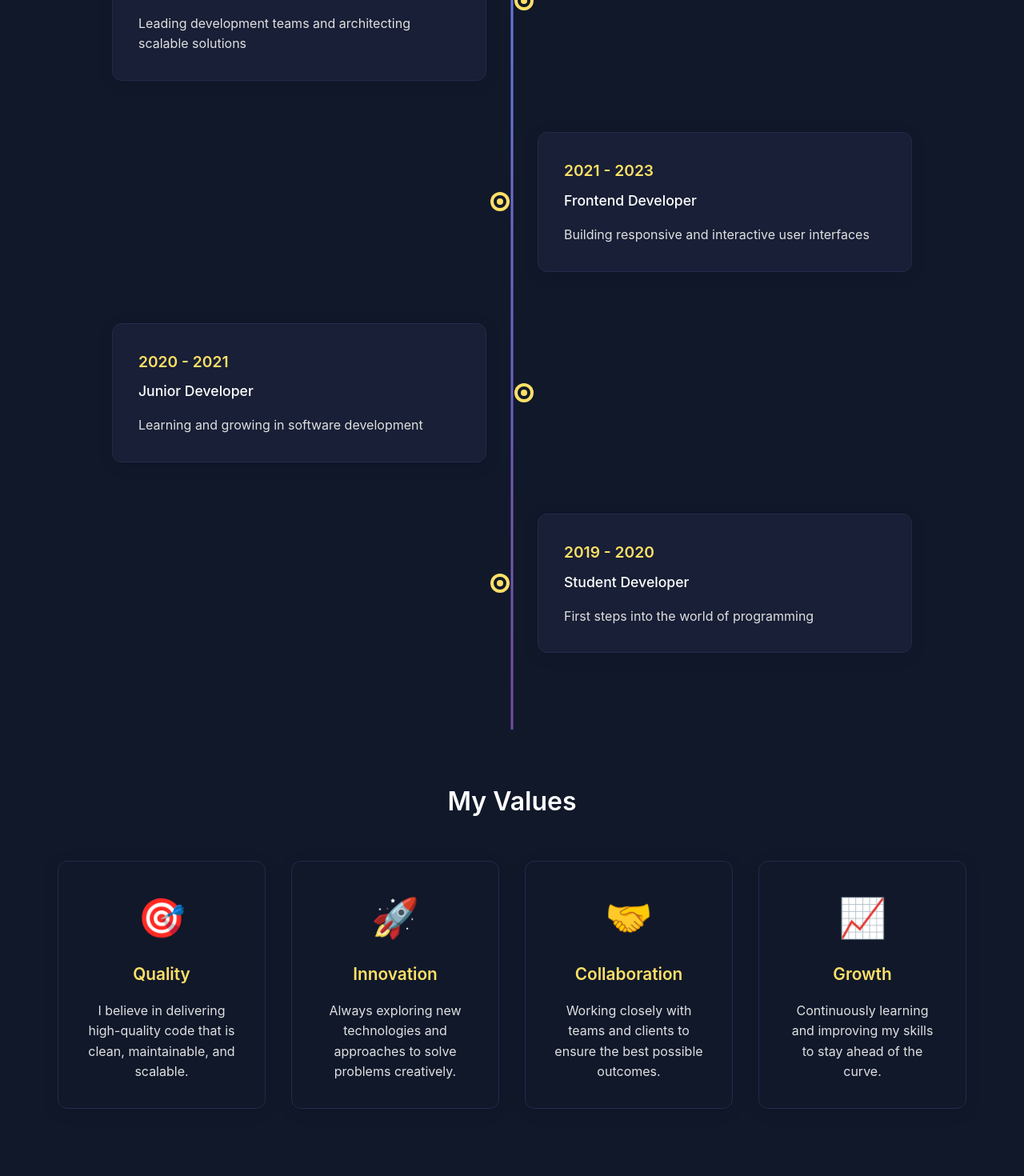
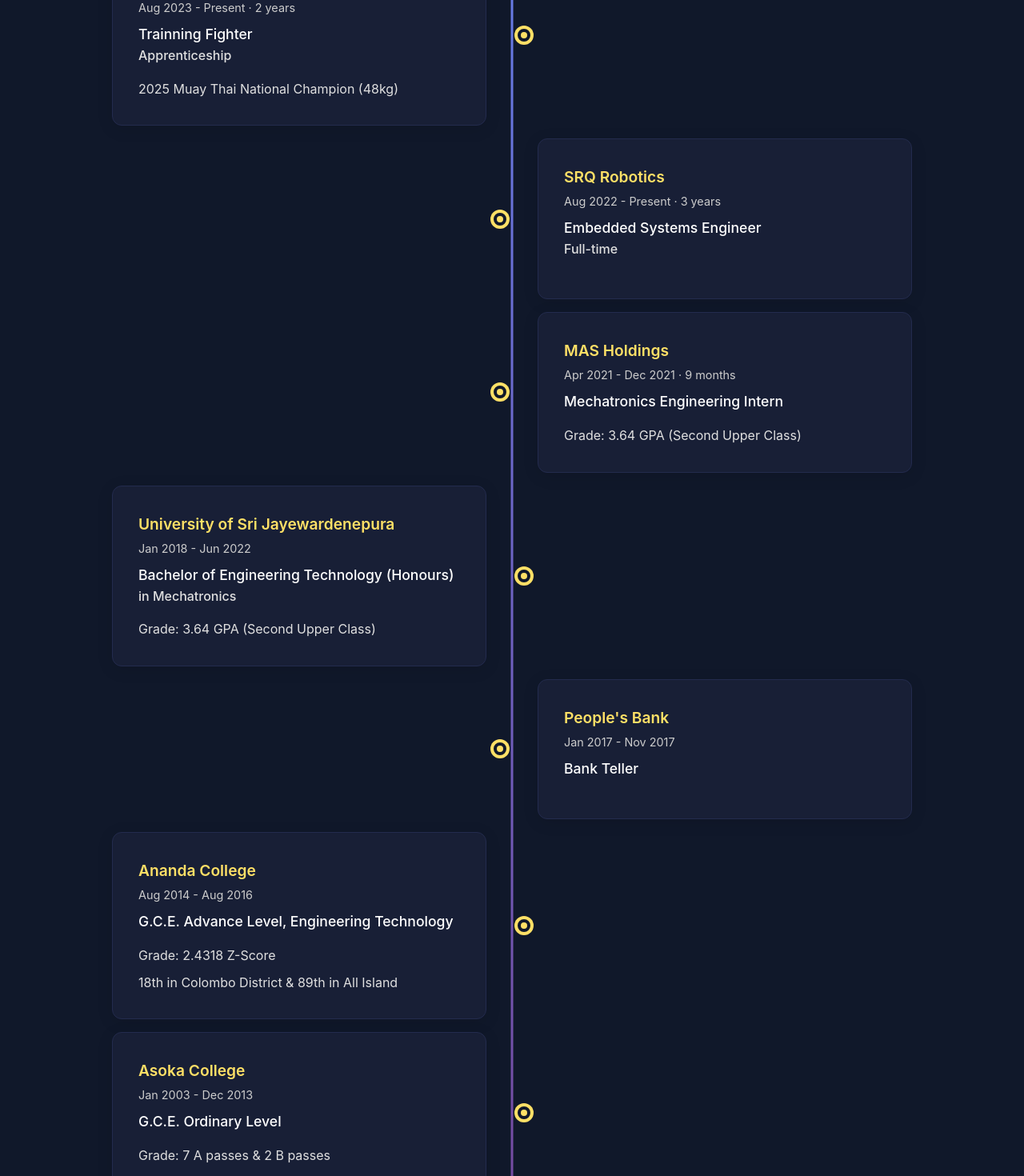
Before and after one commit to Pasindu-Vihangana/pasindu-vihangana.github.io, a React (Vite) app: page /pasindu-vihangana.github.io/about in a window 1280 px wide. Shown: the part 1330-2800 px from the top of the page at 80% size. Built offline with nearby package versions, Linux system fonts and the light colour scheme.

Commit message:
about me updated

```diff
--- a/src/components/About.css
+++ b/src/components/About.css
@@ -193,6 +193,7 @@
   padding: 6rem 0;
   background: var(--color-bg);
   color: #fff;
+  overflow: visible;
 }
 
 .timeline-container {
@@ -200,6 +201,8 @@
   max-width: 1000px;
   margin: 0 auto;
   padding: 2rem 0;
+  min-height: auto;
+  overflow: visible;
 }
 
 .timeline-line {
@@ -210,11 +213,12 @@
   width: 3px;
   background: linear-gradient(135deg, #667eea 0%, #764ba2 100%);
   transform: translateX(-50%);
+  height: 100%;
 }
 
 .timeline-item {
   position: relative;
-  margin-bottom: 4rem;
+  margin-bottom: 1rem;
   opacity: 0;
   transform: translateY(50px);
   transition: all 0.6s ease;
@@ -277,6 +281,13 @@
   margin: 0 0 0.5rem 0;
 }
 
+.timeline-card h4 p {
+  font-size: 0.9rem;
+  font-weight: 400;
+  color: #ccc;
+  margin: 0.2rem 0 0.5rem 0;
+}
+
 .timeline-card h5 {
   font-size: 1.1rem;
   font-weight: 500;
@@ -288,7 +299,11 @@
   font-size: 1rem;
   line-height: 1.6;
   color: #e0e0e0;
-  margin: 0;
+  margin: 0 0 0.5rem 0;
+}
+
+.timeline-card p:last-child {
+  margin-bottom: 0;
 }
 
 @media (max-width: 768px) {
--- a/src/components/About.jsx
+++ b/src/components/About.jsx
@@ -19,7 +19,29 @@ const About = () => {
     const timelineItems = timelineRef.current?.querySelectorAll('.timeline-item');
     timelineItems?.forEach((item) => observer.observe(item));
 
-    return () => observer.disconnect();
+    // Set timeline line height dynamically
+    const updateTimelineHeight = () => {
+      if (timelineRef.current) {
+        const timelineLine = timelineRef.current.querySelector('.timeline-line');
+        const timelineItems = timelineRef.current.querySelectorAll('.timeline-item');
+        if (timelineLine && timelineItems.length > 0) {
+          const lastItem = timelineItems[timelineItems.length - 1];
+          const lastItemBottom = lastItem.offsetTop + lastItem.offsetHeight;
+          timelineLine.style.height = `${lastItemBottom}px`;
+        }
+      }
+    };
+
+    // Update height after a short delay to ensure all content is rendered
+    setTimeout(updateTimelineHeight, 100);
+
+    // Update height on window resize
+    window.addEventListener('resize', updateTimelineHeight);
+
+    return () => {
+      observer.disconnect();
+      window.removeEventListener('resize', updateTimelineHeight);
+    };
   }, []);
 
   return (
@@ -35,7 +57,7 @@ const About = () => {
 
               <h3>What I Do</h3>
               <p>
-                I specialize in embedded firmware development, PCB layout design, and IoT integration. From low-level C/C++ programming to  and debugging, I bring ideas to life by combining deep technical knowledge with creativity and attention to detail.
+                I specialize in embedded firmware development, PCB layout design, and IoT integration. From low-level C/C++ programming to cross-platform application developing and debugging, I bring ideas to life by combining deep technical knowledge with creativity and attention to detail.
               </p>
 
               <div className="about-stats">
@@ -58,7 +80,7 @@ const About = () => {
             <div className="about-image">
               <div className="image-container">
                 <div className="portrait-image">
-                  <img src="/path-to-your-portrait.jpg" alt="Pasindu Vihangana" />
+                <img src="assets/about/portrait.jpg" alt="Pasindu Vihangana"/>
                 </div>
               </div>
             </div>
@@ -70,7 +92,7 @@ const About = () => {
         <div className="about-container">
           <div className="section-header">
             <h2 className="section-title">My Journey</h2>
-            <p className="section-subtitle">Professional experience and Educational milestones</p>
+            <p className="section-subtitle">Professional Experience and Educational Milestones</p>
           </div>
 
           <div className="timeline-container" ref={timelineRef}>
@@ -80,9 +102,9 @@ const About = () => {
               <div className="timeline-content">
                 <div className="timeline-dot"></div>
                 <div className="timeline-card">
-                  <h4>2023 - Present</h4>
-                  <h5>Senior Full Stack Developer</h5>
-                  <p>Leading development teams and architecting scalable solutions</p>
+                  <h4>Vanquish Muay Thai & Fitness<p>Aug 2023 - Present · 2 years</p></h4>
+                  <h5>Trainning Fighter <p>Apprenticeship</p></h5>
+                  <p>2025 Muay Thai National Champion (48kg)</p>
                 </div>
               </div>
             </div>
@@ -91,9 +113,19 @@ const About = () => {
               <div className="timeline-content">
                 <div className="timeline-dot"></div>
                 <div className="timeline-card">
-                  <h4>2021 - 2023</h4>
-                  <h5>Frontend Developer</h5>
-                  <p>Building responsive and interactive user interfaces</p>
+                  <h4>SRQ Robotics<p>Aug 2022 - Present · 3 years</p></h4>
+                  <h5>Embedded Systems Engineer <p>Full-time</p></h5>
+                </div>
+              </div>
+            </div>
+
+            <div className="timeline-item right">
+              <div className="timeline-content">
+                <div className="timeline-dot"></div>
+                <div className="timeline-card">
+                  <h4>MAS Holdings <p>Apr 2021 - Dec 2021 · 9 months</p></h4>
+                  <h5>Mechatronics Engineering Intern</h5>
+                  <p>Grade: 3.64 GPA (Second Upper Class)</p>
                 </div>
               </div>
             </div>
@@ -102,9 +134,9 @@ const About = () => {
               <div className="timeline-content">
                 <div className="timeline-dot"></div>
                 <div className="timeline-card">
-                  <h4>2020 - 2021</h4>
-                  <h5>Junior Developer</h5>
-                  <p>Learning and growing in software development</p>
+                  <h4>University of Sri Jayewardenepura<p>Jan 2018 - Jun 2022</p></h4>
+                  <h5>Bachelor of Engineering Technology (Honours)<p>in Mechatronics</p></h5>
+                  <p>Grade: 3.64 GPA (Second Upper Class)</p>
                 </div>
               </div>
             </div>
@@ -113,9 +145,32 @@ const About = () => {
               <div className="timeline-content">
                 <div className="timeline-dot"></div>
                 <div className="timeline-card">
-                  <h4>2019 - 2020</h4>
-                  <h5>Student Developer</h5>
-                  <p>First steps into the world of programming</p>
+                  <h4>People's Bank <p>Jan 2017 - Nov 2017</p></h4>
+                  <h5>Bank Teller</h5>
+                </div>
+              </div>
+            </div>
+
+            <div className="timeline-item left">
+              <div className="timeline-content">
+                <div className="timeline-dot"></div>
+                <div className="timeline-card">
+                  <h4>Ananda College<p>Aug 2014 - Aug 2016</p></h4>
+                  <h5>G.C.E. Advance Level, Engineering Technology</h5>
+                  <p>Grade: 2.4318 Z-Score</p>
+                  <p>18th in Colombo District & 89th in All Island</p>
+                </div>
+              </div>
+            </div>
+
+
+            <div className="timeline-item left">
+              <div className="timeline-content">
+                <div className="timeline-dot"></div>
+                <div className="timeline-card">
+                  <h4>Asoka College<p>Jan 2003 - Dec 2013</p></h4>
+                  <h5>G.C.E. Ordinary Level</h5>
+                  <p>Grade: 7 A passes & 2 B passes</p>
                 </div>
               </div>
             </div>
@@ -127,23 +182,24 @@ const About = () => {
               <div className="value-item">
                 <div className="value-icon">🎯</div>
                 <h4>Quality</h4>
-                <p>I believe in delivering high-quality code that is clean, maintainable, and scalable.</p>
+                <p>I believe in delivering high-quality work that is clean, maintainable, and scalable.</p>
               </div>
               <div className="value-item">
                 <div className="value-icon">🚀</div>
                 <h4>Innovation</h4>
-                <p>Always exploring new technologies and approaches to solve problems creatively.</p>
+                <p>Always experiment with new technologies and approaches to solve problems creatively.</p>
+              </div>
+              <div className="value-item">
+                <div className="value-icon">📈</div>
+                <h4>Strategic Thinking</h4>
+                <p>Every action is purposeful; anticipated, planed & executed with intent.</p>
               </div>
               <div className="value-item">
                 <div className="value-icon">🤝</div>
                 <h4>Collaboration</h4>
                 <p>Working closely with teams and clients to ensure the best possible outcomes.</p>
               </div>
-              <div className="value-item">
-                <div className="value-icon">📈</div>
-                <h4>Growth</h4>
-                <p>Continuously learning and improving my skills to stay ahead of the curve.</p>
-              </div>
+
             </div>
           </div>
         </div>
```
Also changed, not shown: public/assets/about/portrait.jpg (added).
